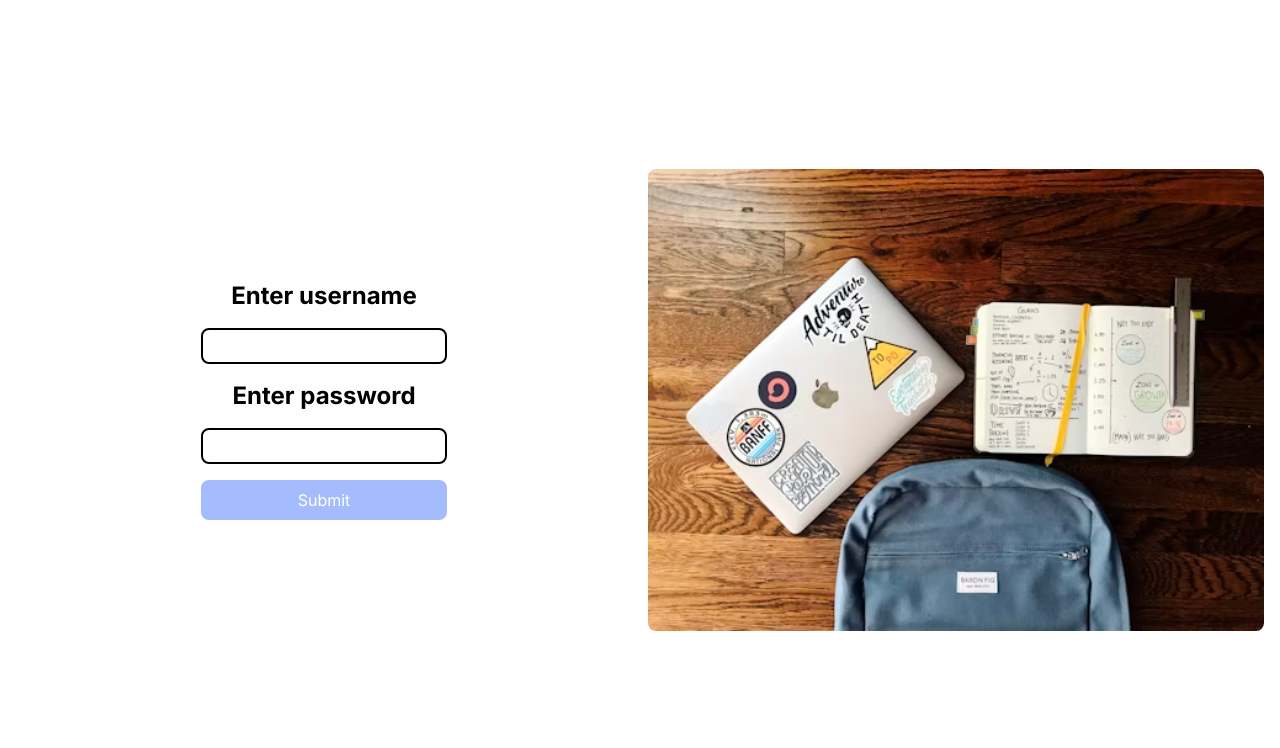
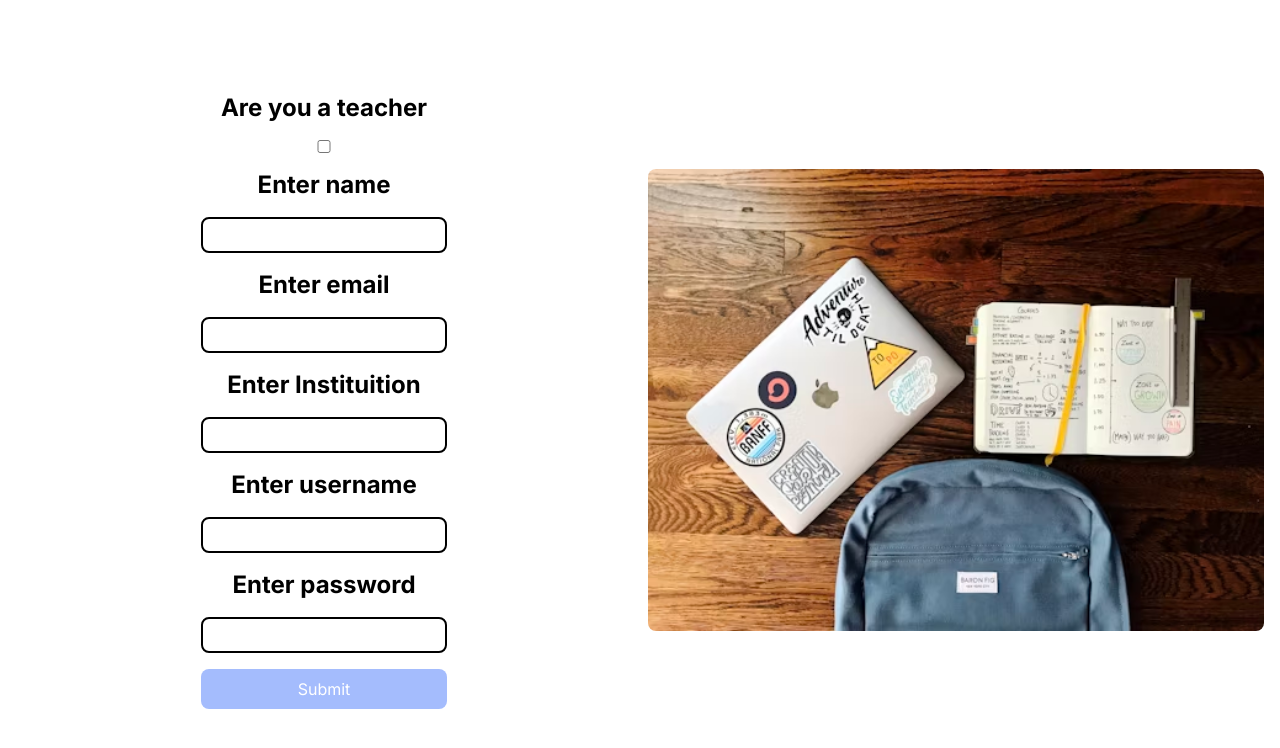
Before and after one commit to Keshav-Aneja/SchoolMe, a Next.js app: page /signup in a window 1280 px wide. Shown: the top 748 px of the page. Built offline with nearby package versions, Linux system fonts and the light colour scheme.

Commit message:
feat:reg fields added

```diff
--- a/src/app/signup/page.tsx
+++ b/src/app/signup/page.tsx
@@ -10,6 +10,11 @@ import { useRouter } from "next/navigation";
 export default function Signup(){
 const [username,setUsername]=useState<string>("")
 const [password,setPassword]=useState<string>("")
+const [email,setEmail]=useState<string>("")
+const [_name,set_Name]=useState<string>("")
+const [instituition,setInstituition]=useState<string>("")
+const [isTeacher,setIsTeacher]=useState<boolean>(false)
+
 const router =useRouter();
 async function onSubmit(event: FormEvent<HTMLFormElement>) {
         event.preventDefault()
@@ -19,8 +24,13 @@ async function onSubmit(event: FormEvent<HTMLFormElement>) {
         }
         const data={
             username:username,
-            password:password
+            password:password,
+            isTeacher:isTeacher,
+            instituition:instituition,
+            name:_name,
+            email:email
         }
+        console.log(data)
         const response = await postHandler(`${process.env.NEXT_PUBLIC_BACKEND_ENDPOINT}/auth/register`,data)
         if(response.status===1){
             toast.success('Registered')
@@ -44,6 +54,22 @@ async function onSubmit(event: FormEvent<HTMLFormElement>) {
         <ToastContainer/>
          <main className="flex w-full justify-center items-center  gap-[1rem] bg-white h-[100vh] px-[1rem]">
              <form onSubmit={onSubmit} className="flex flex-col gap-[1rem] w-[50%] items-center">
+             <label htmlFor="isTeacher" className="text-2xl font-bold">Are you a teacher</label>
+             <input type="checkbox" value={isTeacher.toString()} name="isTeacher" className="border-[2px] border-[#000] rounded-[0.5rem] px-[1rem] py-1 w-[40%]"  onChange={(e)=>{
+                setIsTeacher((e.target.checked))
+            }}/>
+             <label htmlFor="name" className="text-2xl font-bold">Enter name</label>
+             <input type="text" value={_name} name="_name" className="border-[2px] border-[#000] rounded-[0.5rem] px-[1rem] py-1 w-[40%]"  onChange={(e)=>{
+                set_Name(e.target.value)
+            }}/>
+             <label htmlFor="email" className="text-2xl font-bold">Enter email</label>
+             <input type="text" value={email} name="email" className="border-[2px] border-[#000] rounded-[0.5rem] px-[1rem] py-1 w-[40%]"  onChange={(e)=>{
+                setEmail(e.target.value)
+            }}/>
+             <label htmlFor="instituition" className="text-2xl font-bold">Enter Instituition</label>
+             <input type="text" value={instituition} name="instituition" className="border-[2px] border-[#000] rounded-[0.5rem] px-[1rem] py-1 w-[40%]"  onChange={(e)=>{
+                setInstituition(e.target.value)
+            }}/>
             <label htmlFor="username" className="text-2xl font-bold">Enter username</label>
             <input type="text" name="username" value={username} onChange={(e)=>{
                 setUsername(e.target.value)
```
